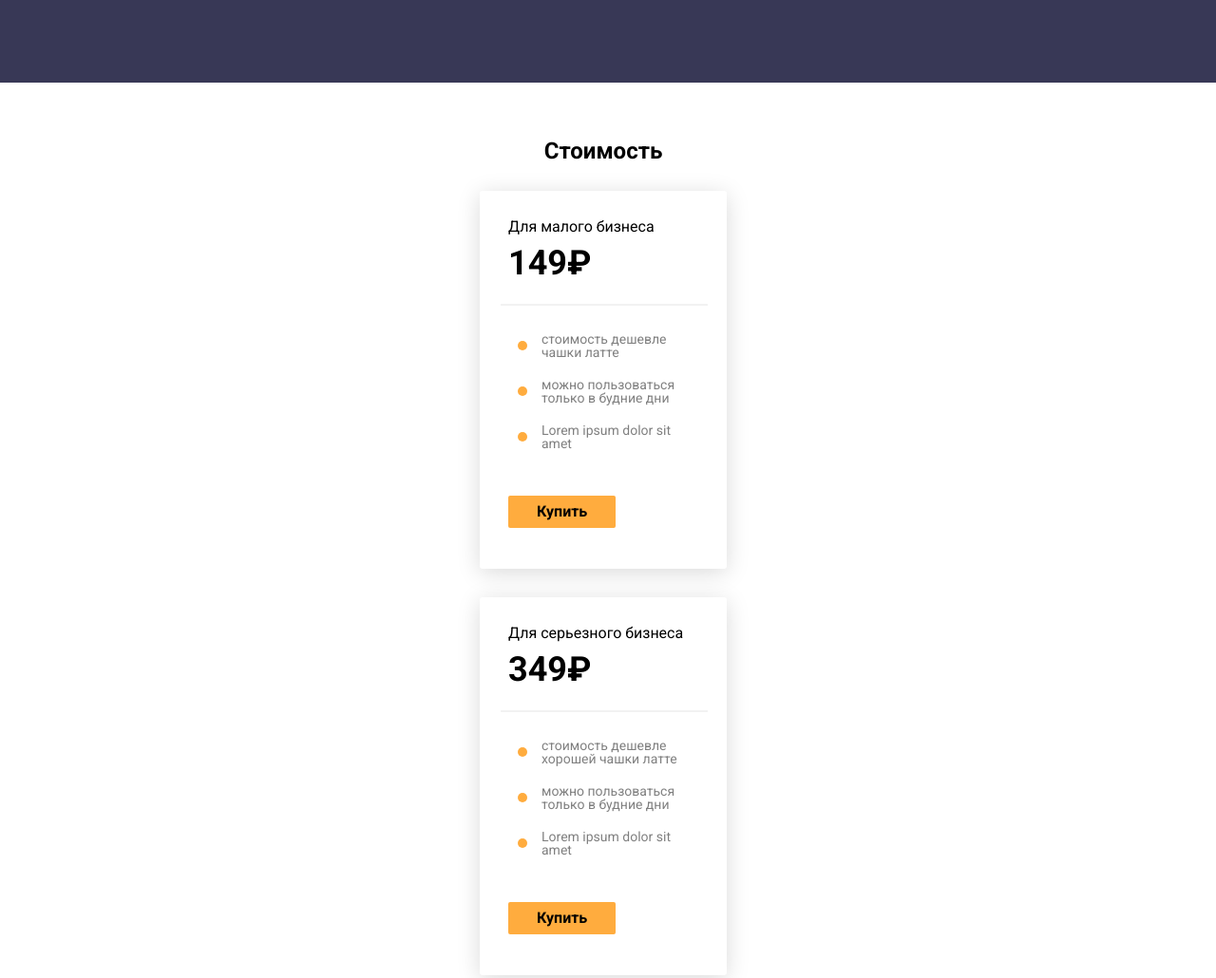
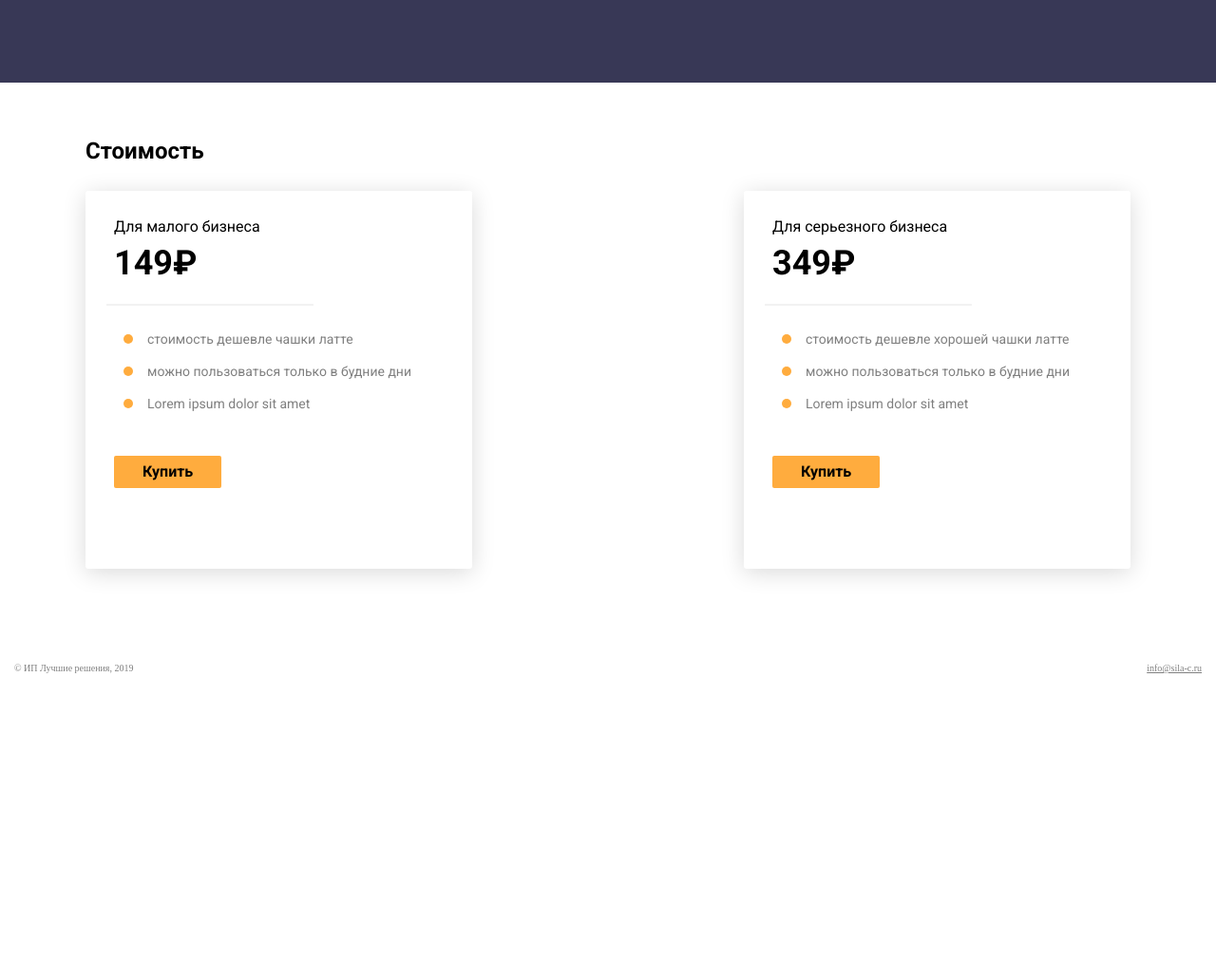
Before and after one commit to evgeny-matveev/HSE-responsive-landing, a plain HTML site: page index.html in a window 1280 px wide. Shown: the part 1619-2649 px from the top of the page at 95% size. After the commit the page ends 2343 px from the top, so only its background shows below. Drawn offline with Linux system fonts and the light colour scheme.

Commit message:
Адаптировали раздел со стоимостью

```diff
--- a/index.html
+++ b/index.html
@@ -72,6 +72,7 @@
   </section>
   <section class="price">
     <h2>Стоимость</h2>
+    <div class="price-item-wrapper">
       <div class="price-item">
         <h4>Для малого бизнеса</h4>
         <h3>149₽</h3>
@@ -94,6 +95,7 @@
         </ul>
         <a class="buy-button" href="#">Купить</a>
       </div>
+    </div>
   </section>
   <footer>
     <span>© ИП Лучшие решения, 2019</span>
--- a/style/responsive.css
+++ b/style/responsive.css
@@ -69,6 +69,26 @@
   .reviews blockquote:nth-child(3) {
     margin: 30px 25px;
   }
+  .price {
+    padding: 60px 90px 100px;
+  }
+  .price h2 {
+    text-align: left;
+  }
+  .price-item-wrapper {
+    display: flex;
+
+    justify-content: space-between;
+  }
+  .price-item + .price-item {
+    margin-top: 0;
+  }
+  .price-item {
+    width: calc(50% - 30px);
+    min-width: 260px;
+    max-width: 407px;
+    margin: 0;
+  }
 }
 
 
```
Lines whose indentation alone changed are shown as unchanged.
